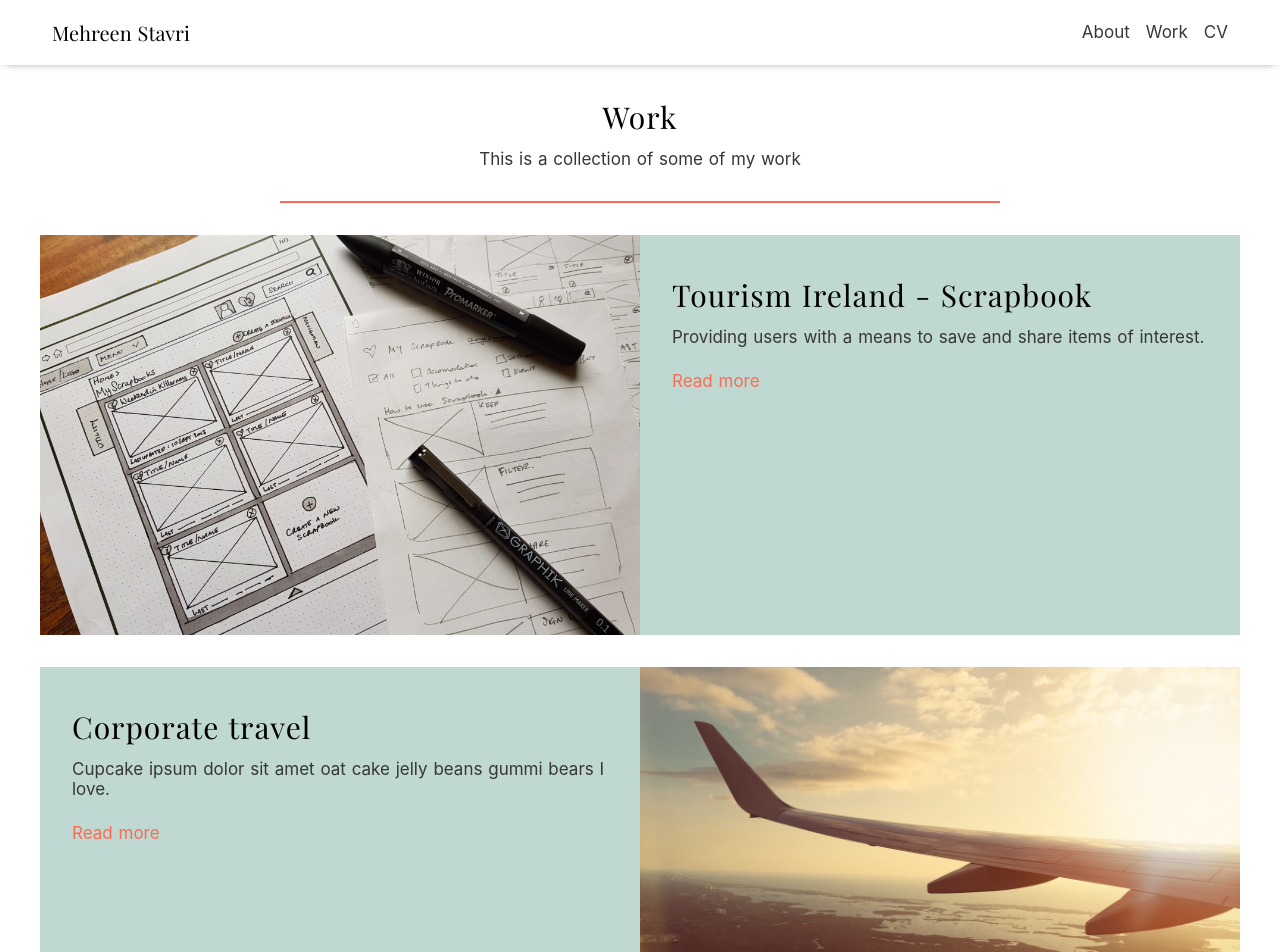
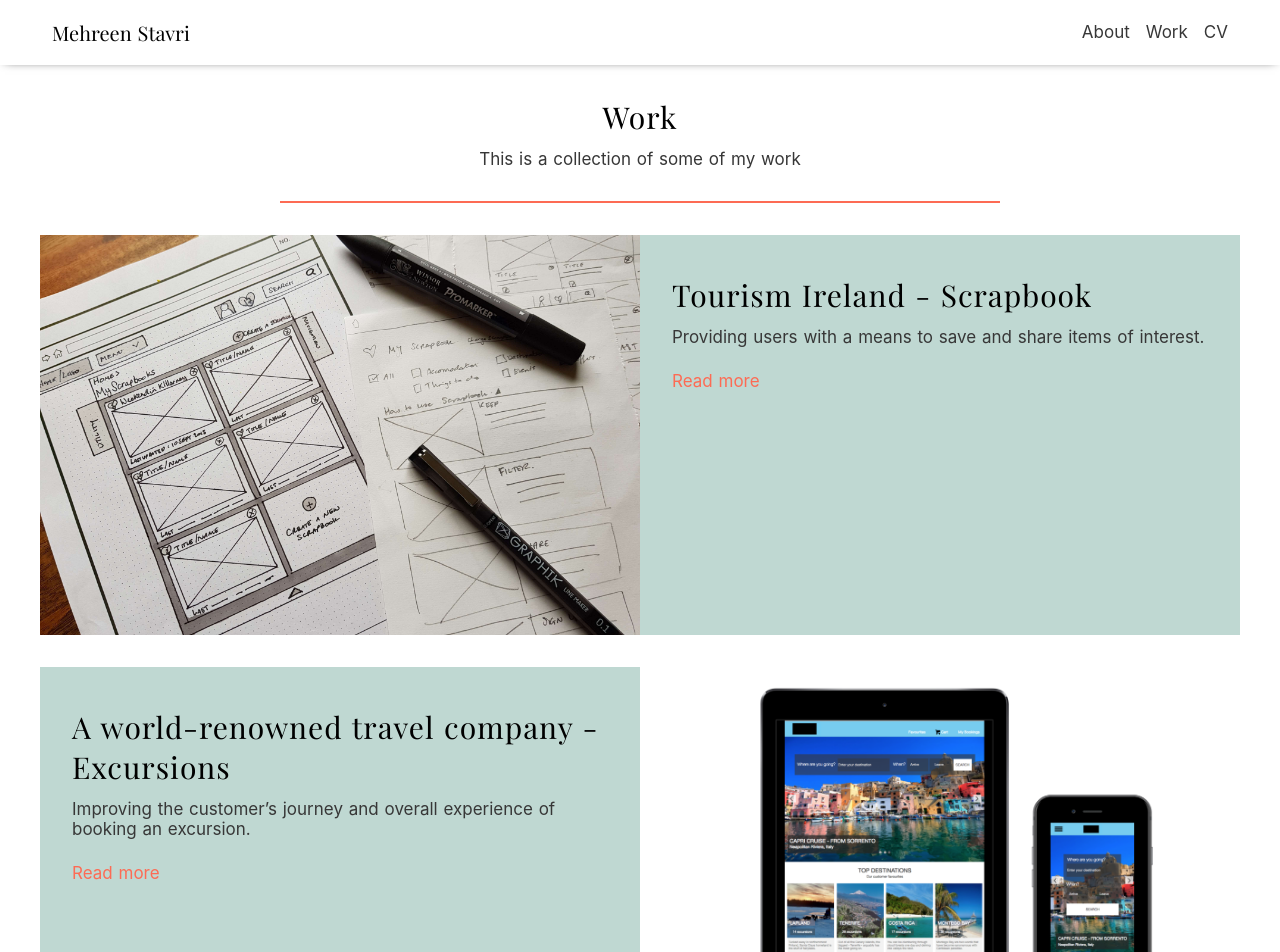
Before and after one commit to philstavri/mehreen-portfolio, a Nuxt app: page /work in a window 1280 px wide. Shown: the top 952 px of the page. Built offline with nearby package versions, Linux system fonts and the light colour scheme; no server answers.

Commit message:
Design tweaks for work overview image for travel company

```diff
--- a/components/CoverImage.vue
+++ b/components/CoverImage.vue
@@ -39,7 +39,7 @@
 @import "./styles/tools";
 
 .cover-image {
-  background-position: top left;
+  background-position: top center;
   background-size: cover;
 }
 </style>
--- a/pages/work/index.vue
+++ b/pages/work/index.vue
@@ -13,9 +13,9 @@
     </work-overview>
 
     <work-overview class="u-margin-bottom-xxl"
-                   :url="require('~/assets/plane-wing.jpg')"
-                   title="Corporate travel"
-                   description="Cupcake ipsum dolor sit amet oat cake jelly beans gummi bears I love."
+                   :url="require('~/assets/tc-homepage-tablet-mobile.png')"
+                   title="A world-renowned travel company - Excursions"
+                   description="Improving the customer’s journey and overall experience of booking an excursion."
                    link="/work/airline-group"
                    :content-first="true">
     </work-overview>
```
Also changed, not shown: assets/tc-homepage-tablet-mobile.png (added).
